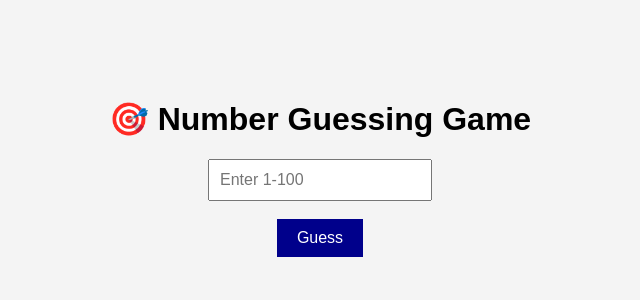
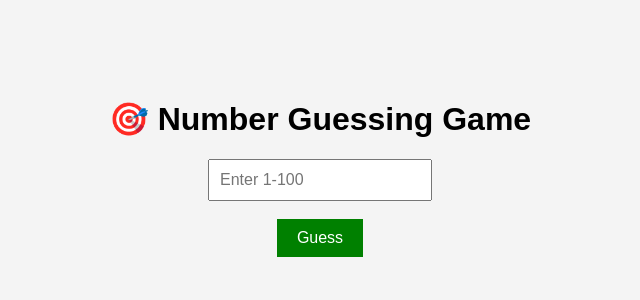
Before and after one commit to Venkateswararao733/NumberGussingGame, a Flask app: page / in a window 1280 px wide, with the pointer over the restyled element. Shown: the top 300 px of the page, without its empty margins (320-960 px from the left). Run offline with Flask 3, Linux system fonts and the light colour scheme.

Commit message:
Updated button

```diff
--- a/Templates/index.html
+++ b/Templates/index.html
@@ -23,7 +23,7 @@
             cursor: pointer;
         }
         button:hover {
-            background: darkblue;
+            background: green;
         }
         .msg {
             margin-top: 20px;
```
